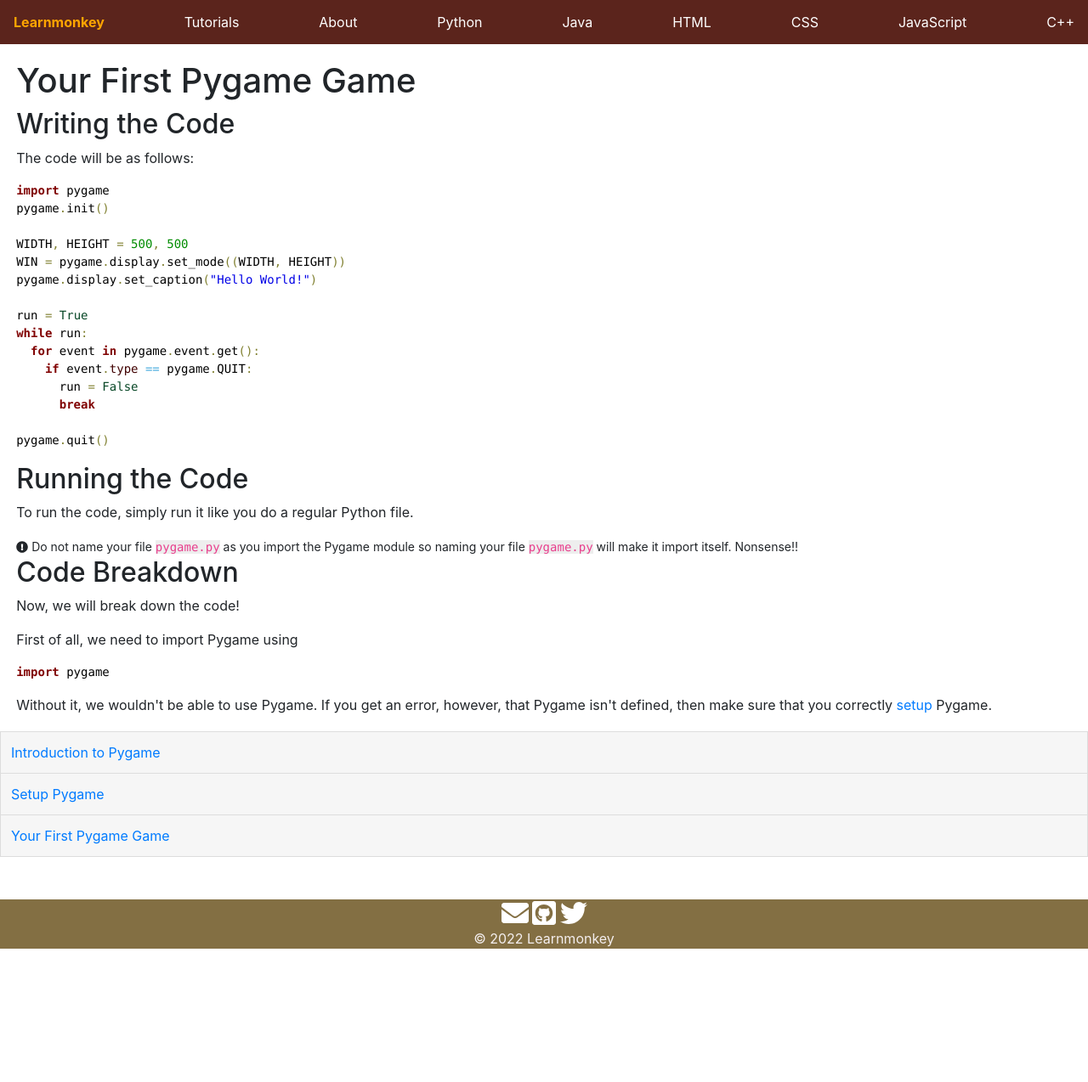
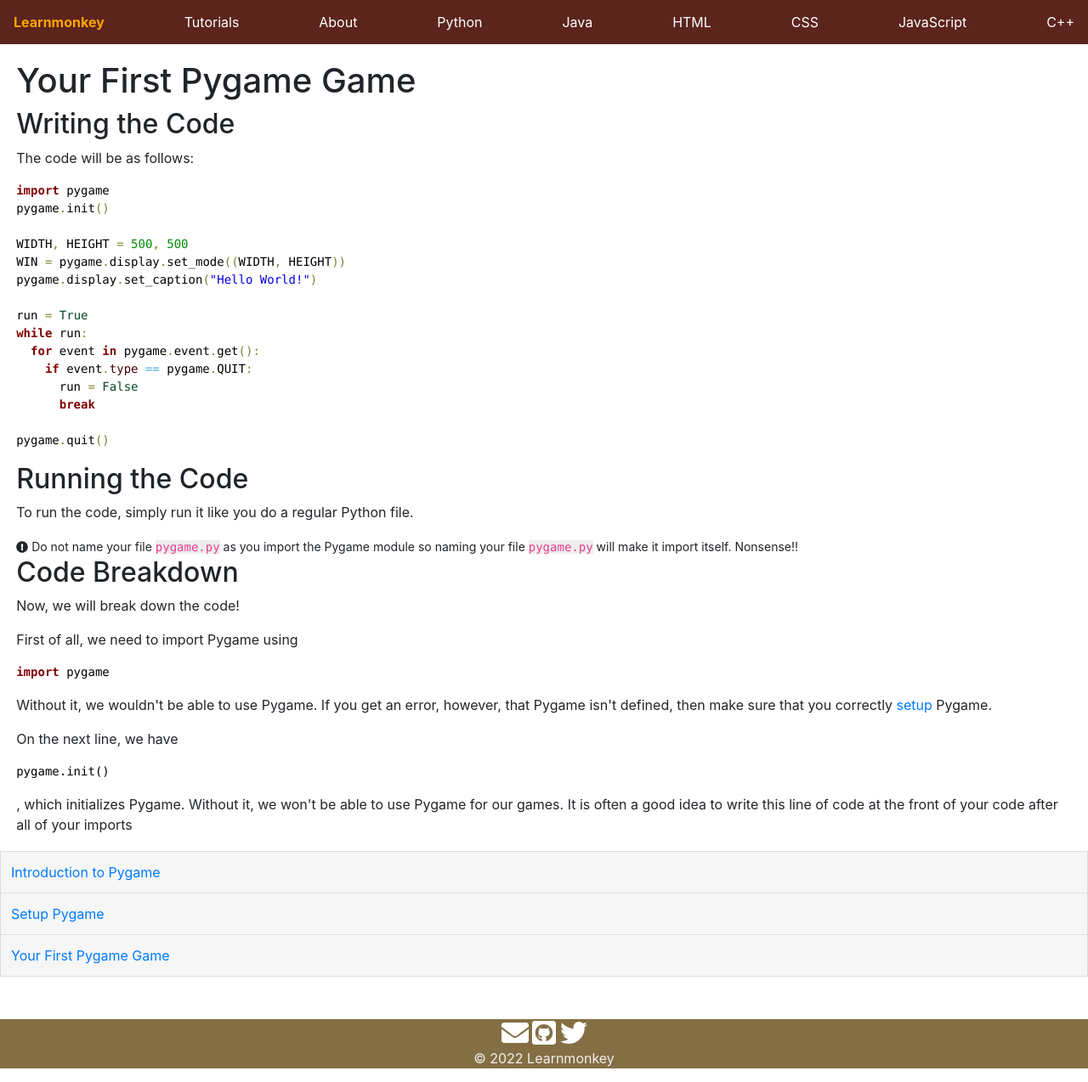
Before and after one commit to learnmonkey/learnmonkey.github.io, a Jekyll site: the page built from programming/python/pygame/first-game.html, in a window 1280 px wide and 1274 px high. Shown: the whole window at 85% size. Built offline with Jekyll 4.4.1, drawn with Linux system fonts in a browser that asks for light colours.

Commit message:
more code breakdown

```diff
--- a/programming/python/pygame/first-game.html
+++ b/programming/python/pygame/first-game.html
@@ -38,4 +38,5 @@ pygame<span style='color:#808030; '>.</span>quit<span style='color:#808030; '>(<
   <p>Now, we will break down the code!</p>
   <p>First of all, we need to import Pygame using <pre style='color:#000000;background:#ffffff;'><span style='color:#800000; font-weight:bold; '>import</span> pygame</pre>
   <p>Without it, we wouldn't be able to use Pygame. If you get an error, however, that Pygame isn't defined, then make sure that you correctly <a href="/programming/python/pygame/setup">setup</a> Pygame.</p>
+  <p>On the next line, we have <pre style='color:#000000;background:#ffffff;'>pygame.init()</pre>, which initializes Pygame. Without it, we won't be able to use Pygame for our games. It is often a good idea to write this line of code at the front of your code after all of your imports</p>
 </section>
```
